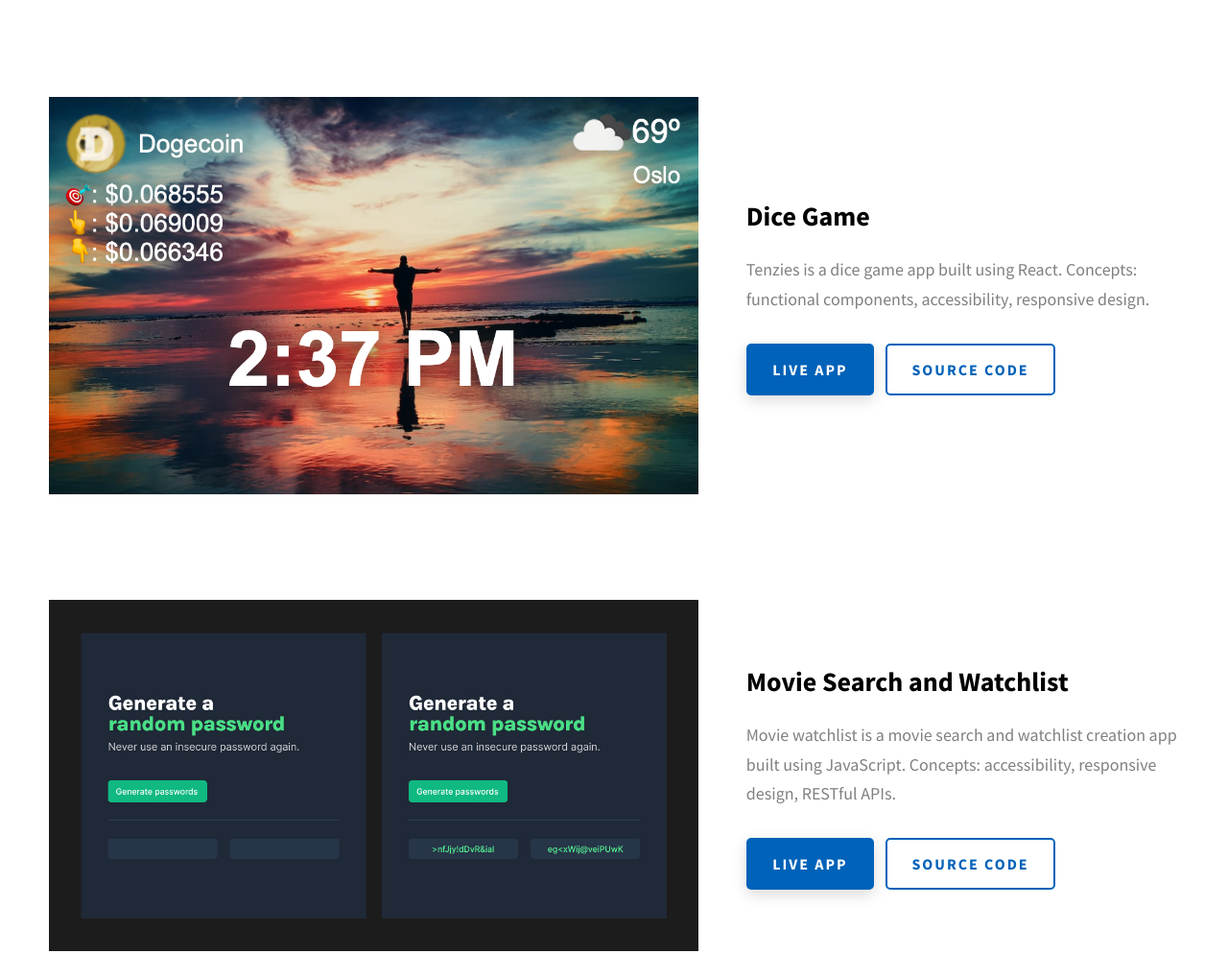
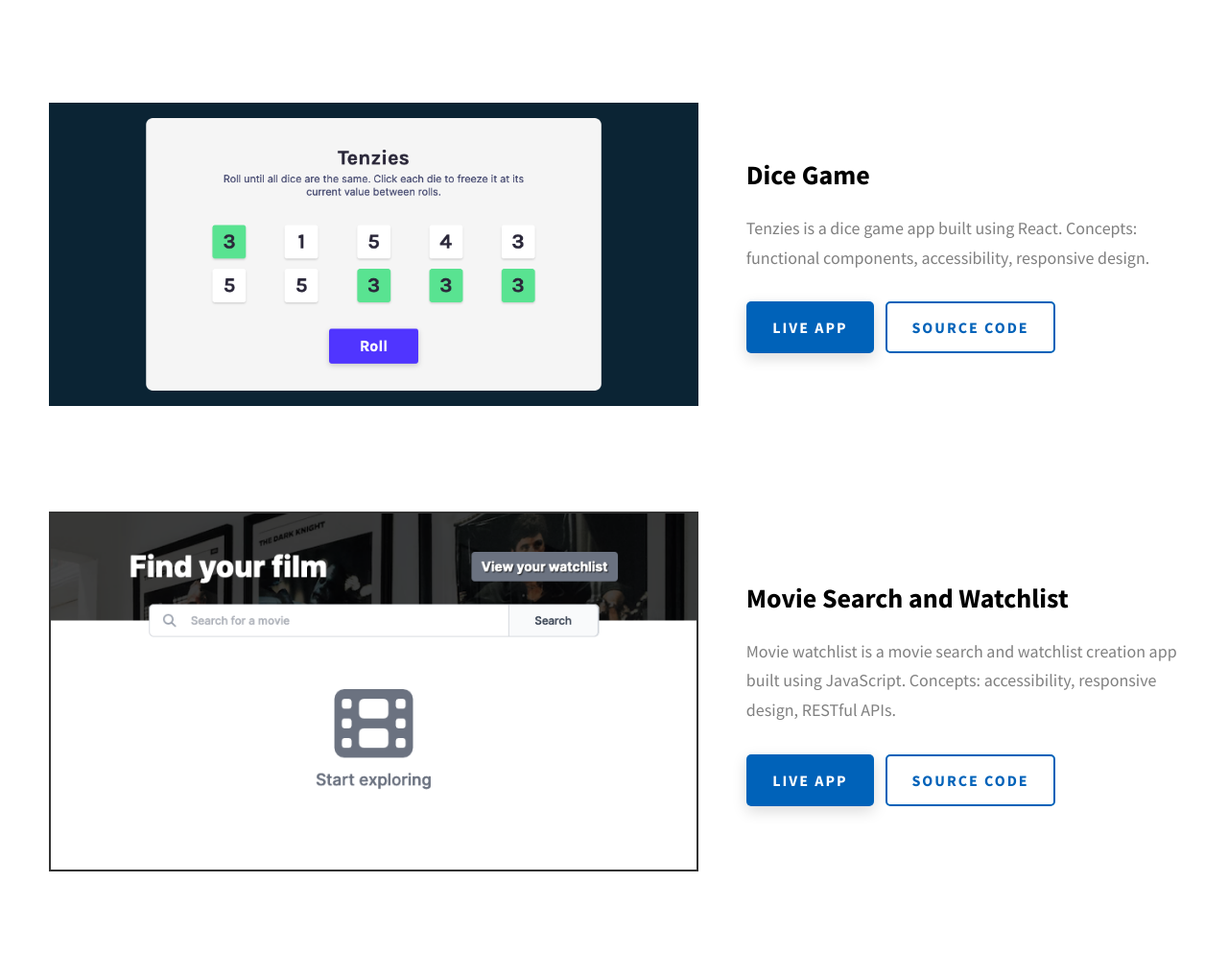
Before and after one commit to allison-truhlar/my-portfolio-site, a website built with Vite: page index.html in a window 1280 px wide. Shown: the part 1547-2541 px from the top of the page at 96% size. Built offline with nearby package versions, Linux system fonts and the light colour scheme.

Commit message:
Added project images

```diff
--- a/css/style.css
+++ b/css/style.css
@@ -302,6 +302,8 @@ textarea {
     width: 100%;
     display: block;
     object-fit: cover; }
+  .projects__img-border{
+    border: 2px solid #333; }
   .projects__row-content {
     padding: 2rem 0;
     display: flex;
--- a/index.html
+++ b/index.html
@@ -134,7 +134,7 @@
           <div class="projects__row">
             <div class="projects__row-img-cont">
               <img
-                src="./assets/img/quiz.jpg"
+                src="./assets/img/quizzical-merged.png"
                 alt="Software Screenshot"
                 class="projects__row-img"
                 loading="lazy"
@@ -164,7 +164,7 @@
           <div class="projects__row">
             <div class="projects__row-img-cont">
               <img
-                src="./assets/img/dashboard.png"
+                src="./assets/img/Tenzies-screenshot.png"
                 alt="Software Screenshot"
                 class="projects__row-img"
                 loading="lazy"
@@ -194,9 +194,9 @@
           <div class="projects__row">
             <div class="projects__row-img-cont">
               <img
-                src="./assets/img/password.jpg"
+                src="./assets/img/Movie-Watchlist-screenshot.png"
                 alt="Software Screenshot"
-                class="projects__row-img"
+                class="projects__row-img projects__img-border"
                 loading="lazy"
               />
             </div>
```
Also changed, not shown: assets/img/Movie-Watchlist-screenshot.png (added), assets/img/Tenzies-screenshot.png (added), assets/img/avatar.jpg (deleted), assets/img/dashboard.png (deleted), assets/img/john-doe.png (deleted), assets/img/password.jpg (deleted), assets/img/quiz.jpg (deleted), assets/img/quizzical-merged.png (added), 2 other files.
